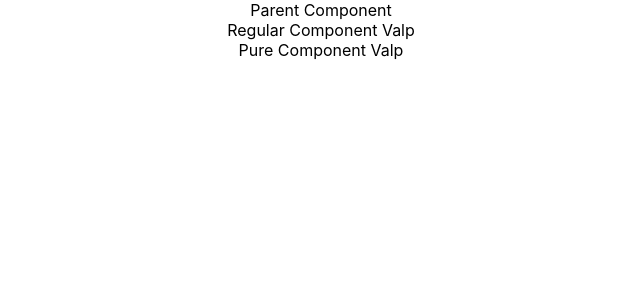
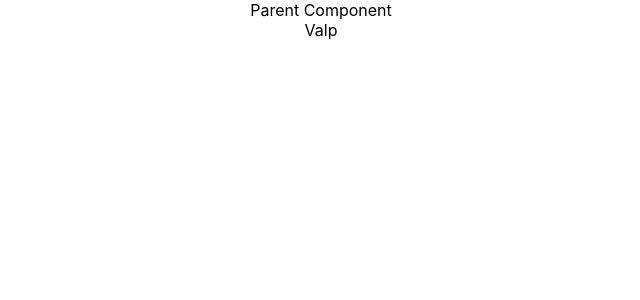
Before and after one commit to vapinedo/React-Codevolution, a React (Create React App) app: page / in a window 1280 px wide. Shown: the top 300 px of the page, without its empty margins (319-959 px from the left). Built offline with nearby package versions, Linux system fonts and the light colour scheme.

Commit message:
[ADD] memo

```diff
--- /dev/null
+++ b/src/components/MemoComponent.js
@@ -0,0 +1,8 @@
+import React from "react";
+
+function MemoComponent({ name }) {
+  console.log("Rendering memo component");
+  return <div>{name}</div>;
+}
+
+export default React.memo(MemoComponent);
--- a/src/components/ParentComp.js
+++ b/src/components/ParentComp.js
@@ -1,8 +1,9 @@
-import React, { PureComponent } from "react";
+import React, { Component } from "react";
+import MemoComponent from "./MemoComponent";
 import PureComp from "./PureComp";
 import RegularComp from "./RegularComp";
 
-class ParentComp extends PureComponent {
+class ParentComp extends Component {
   constructor(props) {
     super(props);
 
@@ -23,8 +24,9 @@ class ParentComp extends PureComponent {
     console.log('Parent Comp render')
     return <div>
         Parent Component
-        <RegularComp name={this.state.name} />
-        <PureComp name={this.state.name} />
+        <MemoComponent name={this.state.name} />
+        {/* <RegularComp name={this.state.name} />
+        <PureComp name={this.state.name} /> */}
     </div>;
   }
 }
```
